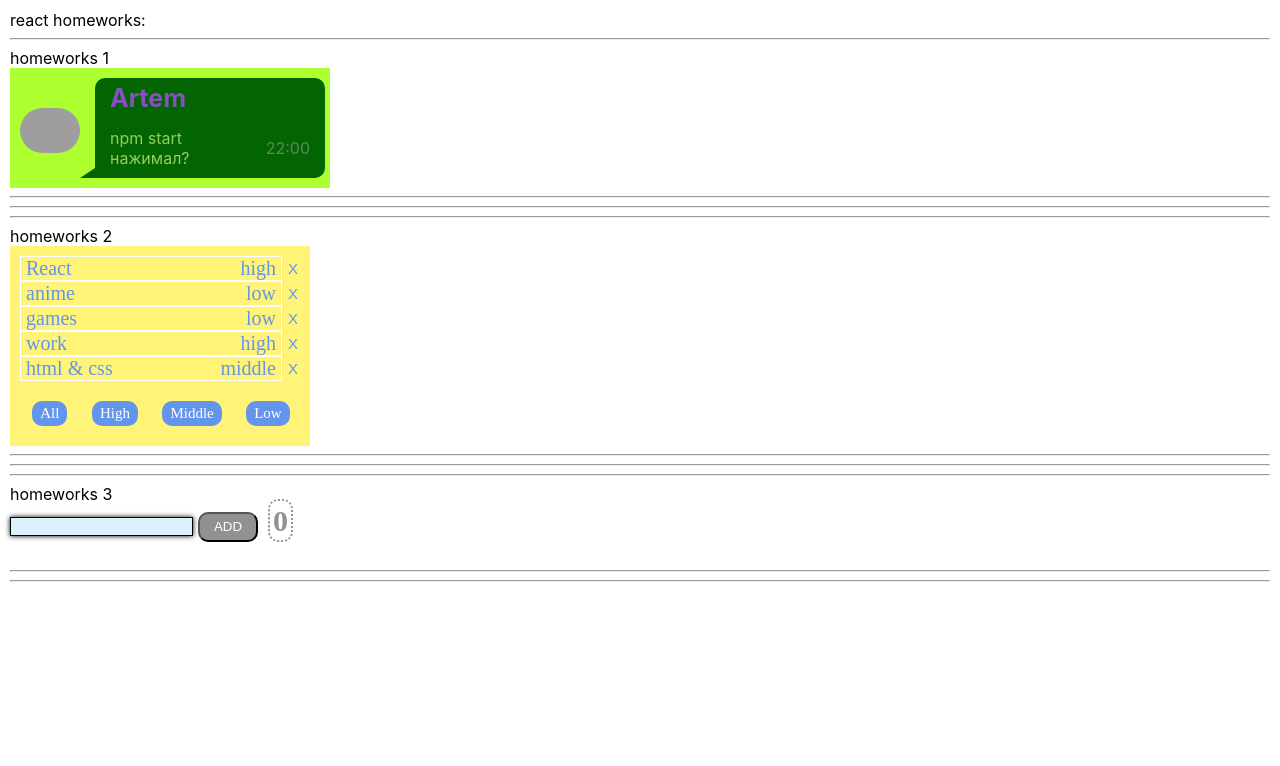
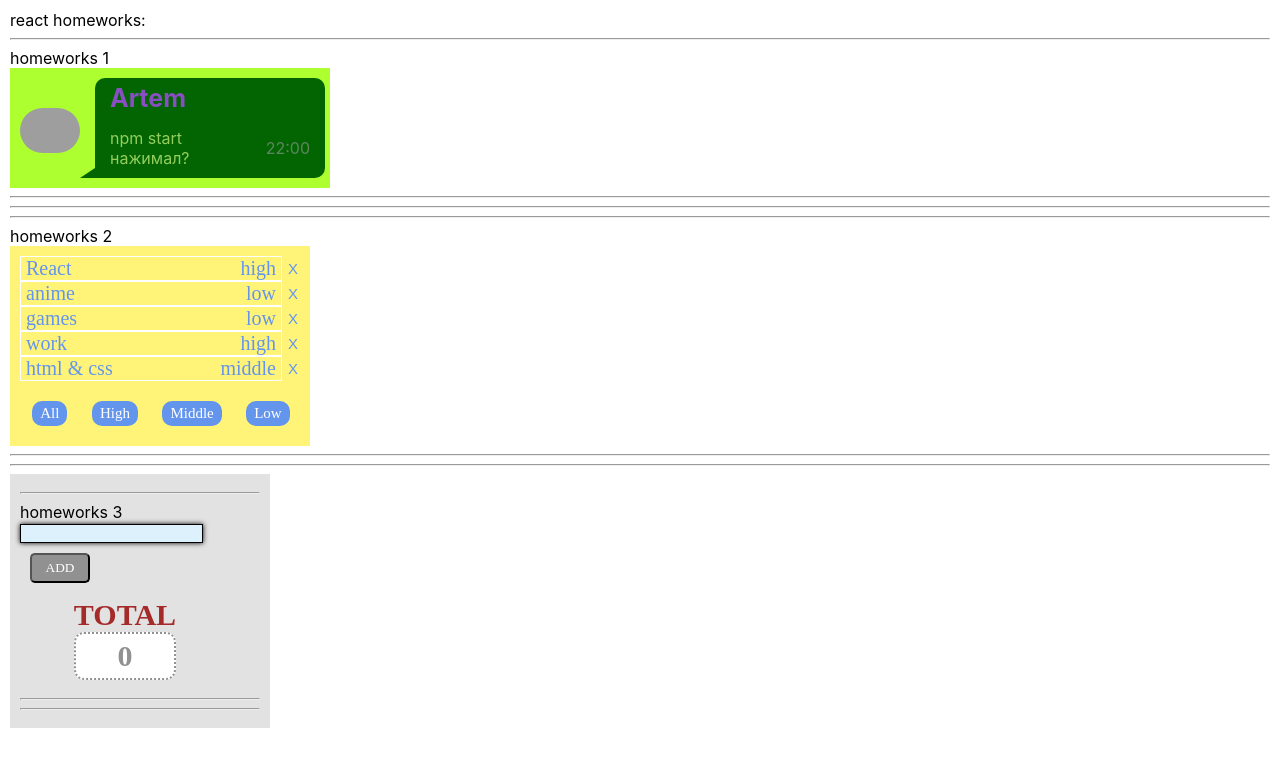
Before and after one commit to JulieBenchuk/homeworks, a React (Create React App) app: page / in a window 1280 px wide. Shown: the top 766 px of the page. Built offline with nearby package versions, Linux system fonts and the light colour scheme; grey boxes are pictures that could not be loaded.

Commit message:
HW3: change some CSS

```diff
--- a/src/p2-homeworks/h3/Greeting.module.css
+++ b/src/p2-homeworks/h3/Greeting.module.css
@@ -1,3 +1,8 @@
+.HW3 {
+    width: 240px;
+    background-color: rgba(217, 217, 217, 0.76);
+    padding: 10px;
+}
 .someClass {
     border: 1px solid #000000;
     background-color: #ddf1fd;
@@ -11,25 +16,13 @@
 }
 
 .errorMessage {
-    font-family: Dialog;
+    display: flex;
+    justify-content: center;
+    font-family: Copperplate;
     font-size: 20px;
     width: 220px;
     color: red;
-    background-color: rgba(255, 255, 255, 0);
-    padding: 5px;
     margin-top: 5px;
-}
-
-.totalUsers {
-    color: #919191;
-    background-color: #ffffff;
-    border: 2px dotted #919191;
-    font-weight: bolder;
-    font-size: 30px;
-    padding: 3px;
-    margin: 5px;
-    font-family: Dialog;
-    border-radius: 10px;
 }
 
 .buttonAdd {
@@ -38,6 +31,38 @@
     height: 30px;
     width: 60px;
     padding: 5px;
-    margin: 5px;
+    margin: 10px;
+    border-radius: 5px;
+    font-family: "Lao MN";
+}
+
+.totalAll {
+    width: 200px;
+    padding: 5px;
+    display: grid;
+    grid-template-areas:"total"
+"totalUsers";
+    justify-content: center;
+
+}
+
+.total {
+    grid-area: total;
+    font-family: "Lao MN";
+    font-size: 30px;
+    font-weight: bolder;
+    color: brown;
+}
+
+.totalUsers {
+    text-align: center;
+    grid-area: totalUsers;
+    color: #919191;
+    background-color: #ffffff;
+    border: 2px dotted #919191;
+    font-weight: bolder;
+    font-size: 30px;
+    padding: 5px;
+    font-family: Dialog;
     border-radius: 10px;
 }
--- a/src/p2-homeworks/h3/Greeting.tsx
+++ b/src/p2-homeworks/h3/Greeting.tsx
@@ -20,9 +20,13 @@ const Greeting: React.FC<GreetingPropsType> = (
 
     return (
         <div>
-            <input placeholder={"Enter your name..."} value={name} onChange={setNameCallback} className={inputClass} onKeyPress={onKeyPresHandler}/>
+            <input placeholder={"Enter your name..."} value={name} onChange={setNameCallback} className={inputClass}
+                   onKeyPress={onKeyPresHandler}/>
             <button className={s.buttonAdd} onClick={addUser}>ADD</button>
-            <span className={s.totalUsers}>{totalUsers}</span>
+            <div className={s.totalAll}>
+                <span className={s.total}>TOTAL</span>
+                <span className={s.totalUsers}>{totalUsers}</span>
+            </div>
             <div className={s.errorMessage}>{error}</div>
         </div>
     )
--- a/src/p2-homeworks/h3/HW3.tsx
+++ b/src/p2-homeworks/h3/HW3.tsx
@@ -1,6 +1,7 @@
 import React, {useState} from 'react'
 import {v1} from 'uuid'
 import GreetingContainer from './GreetingContainer'
+import s from './Greeting.module.css'
 
 
 // types
@@ -19,7 +20,7 @@ function HW3() {
     }
 
     return (
-        <div>
+        <div className={s.HW3}>
             <hr/>
             homeworks 3
 
```
